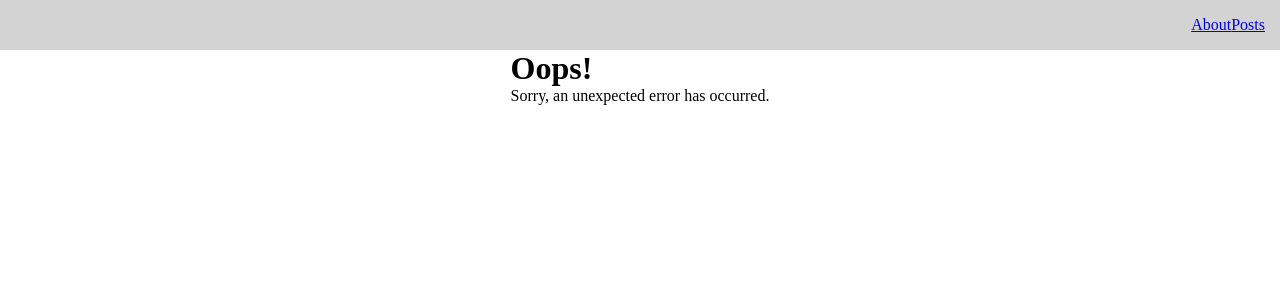
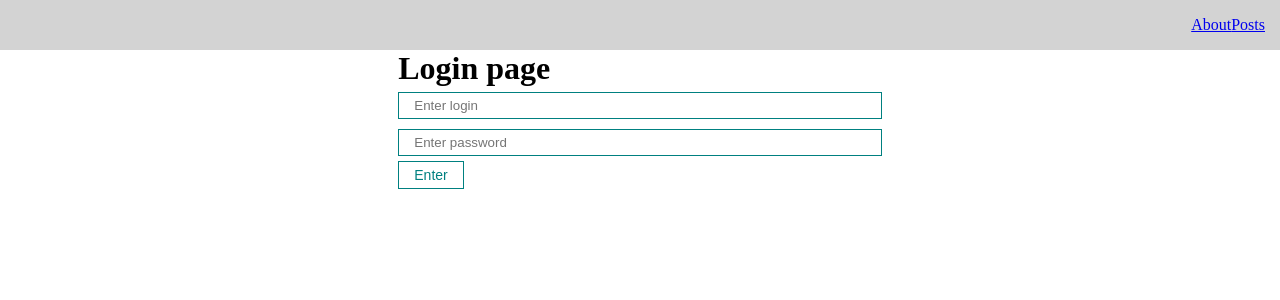
Before and after one commit to alexmanwell/react-blog, a React (Create React App) app: page /login in a window 1280 px wide. Before the commit this address led to /error. Shown: the top 300 px of the page. Built offline with nearby package versions, Linux system fonts and the light colour scheme.

Commit message:
implement very simple auth and conditional routing.

```diff
--- a/src/App.js
+++ b/src/App.js
@@ -1,15 +1,24 @@
-import React from 'react';
+import React, {useState} from 'react';
 import './styles/App.css';
 import {BrowserRouter} from "react-router-dom";
 import {Navbar} from "./components/UI/navbar/Navbar";
 import {AppRouter} from "./components/AppRouter";
+import {AuthContext} from "./context";
 
 function App() {
+  const [isAuth, setIsAuth] = useState(false);
   return (
-    <BrowserRouter>
-      <Navbar/>
-      <AppRouter/>
-    </BrowserRouter>
+    <AuthContext.Provider
+      value={{
+        isAuth,
+        setIsAuth
+      }}
+    >
+      <BrowserRouter>
+        <Navbar/>
+        <AppRouter/>
+      </BrowserRouter>
+    </AuthContext.Provider>
   )
 }
 
--- a/src/components/AppRouter.jsx
+++ b/src/components/AppRouter.jsx
@@ -1,16 +1,23 @@
-import React from 'react';
+import React, {useContext} from 'react';
 import {Routes, Route, Navigate} from "react-router-dom";
 import {Error} from "./pages/Error";
-import {routes} from "../router";
+import {privateRoutes, publicRoutes} from "../router";
+import {AuthContext} from "../context";
+import {Login} from "./pages/Login";
 
 export const AppRouter = () => {
+  const {isAuth, setIsAuth} = useContext(AuthContext);
+
   return (
+    isAuth
+      ?
       <Routes>
-      {routes.map(route =>
+        {privateRoutes.map(route =>
           <Route
             path={route.path}
             element={route.component}
             exact={route.exact}
+            key={route.path}
           />
         )}
         <Route path="/error" element={<Error/>}/>
@@ -19,5 +26,17 @@ export const AppRouter = () => {
           element={<Navigate to="/error"/>}
         />
       </Routes>
-  );
+      :
+      <Routes>
+        {publicRoutes.map(route =>
+          <Route
+            path={route.path}
+            element={route.component}
+            exact={route.exact}
+            key={route.path}
+          />
+        )}
+        <Route path="/*" element={<Login/>}/>
+      </Routes>
+  )
 };
--- /dev/null
+++ b/src/components/pages/Login.jsx
@@ -0,0 +1,26 @@
+import React, {useContext} from 'react';
+import {MyInput} from "../UI/input/MyInput";
+import {MyButton} from "../UI/button/MyButton";
+import {AuthContext} from "../../context";
+
+export const Login = () => {
+  const {isAuth, setIsAuth} = useContext(AuthContext);
+
+  const login = event => {
+    event.preventDefault();
+    setIsAuth(true);
+  };
+
+  return (
+    <div>
+      <h1>
+        Login page
+      </h1>
+      <form onSubmit={login}>
+        <MyInput type='text' placeholder='Enter login'/>
+        <MyInput type='password' placeholder='Enter password'/>
+        <MyButton>Enter</MyButton>
+      </form>
+    </div>
+  );
+};
--- /dev/null
+++ b/src/context/index.js
@@ -0,0 +1,3 @@
+import {createContext} from "react";
+
+export const AuthContext = createContext(null);
--- a/src/router/index.js
+++ b/src/router/index.js
@@ -2,10 +2,15 @@ import {About} from "../components/pages/About";
 import {Posts} from "../components/pages/Posts";
 import {PostPage} from "../components/pages/PostPage";
 import React from "react";
+import {Login} from "../components/pages/Login";
 
-export const routes = [
+export const privateRoutes = [
   {path: '/', component: <Posts/>, exact: false},
   {path: '/about', component: <About/>, exact: false},
   {path: '/posts', component: <Posts/>, exact: true},
   {path: '/posts/:id', component: <PostPage/>, exact: true}
 ];
+
+export const publicRoutes = [
+  {path: '/login', component: <Login/>, exact: true}
+];
```
Lines whose indentation alone changed are shown as unchanged.
